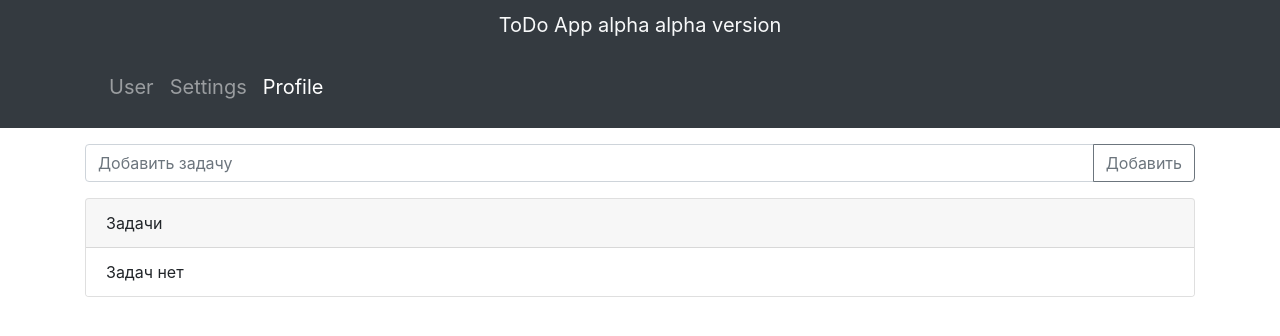
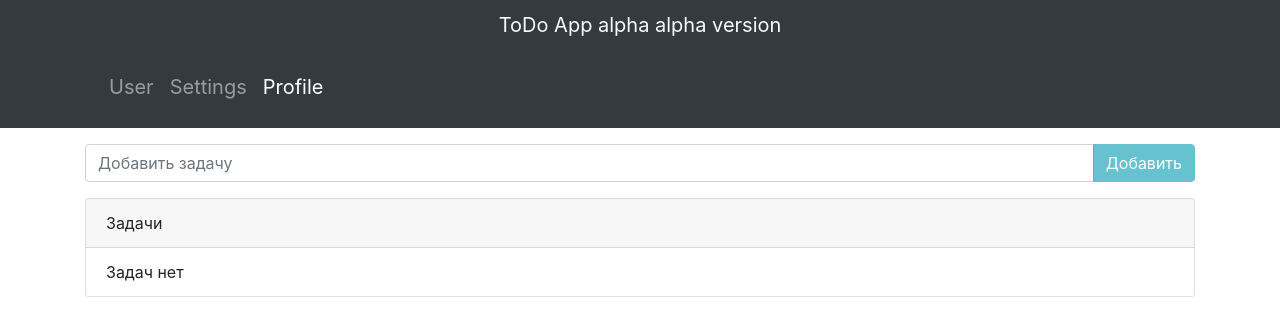
Before and after one commit to IvanLeviathan/level-up, a React (Create React App) app in the folder react1/: page /profile in a window 1280 px wide. Shown: the top 336 px of the page. Built offline with nearby package versions, Linux system fonts and the light colour scheme.

Commit message:
disabled button

```diff
--- a/react1/src/components/Profiile/index.jsx
+++ b/react1/src/components/Profiile/index.jsx
@@ -39,7 +39,7 @@ export const Profile = () => {
           <div className="input-group mb-3 mt-3">
             <input className="form-control" type="text" placeholder="Добавить задачу" value={change} onChange={(e) => handlerChangeInput(e)} />
             <div className="input-group-append">
-              <button onClick={handlerAddToDo} className="btn btn-outline-secondary" type="button">Добавить</button>
+              <button onClick={handlerAddToDo} className={change.length ? "btn btn-info" : "btn btn-info disabled"} disabled={change.length ? '' : 'disabled'} type="button">Добавить</button>
             </div>
           </div>
 
```
